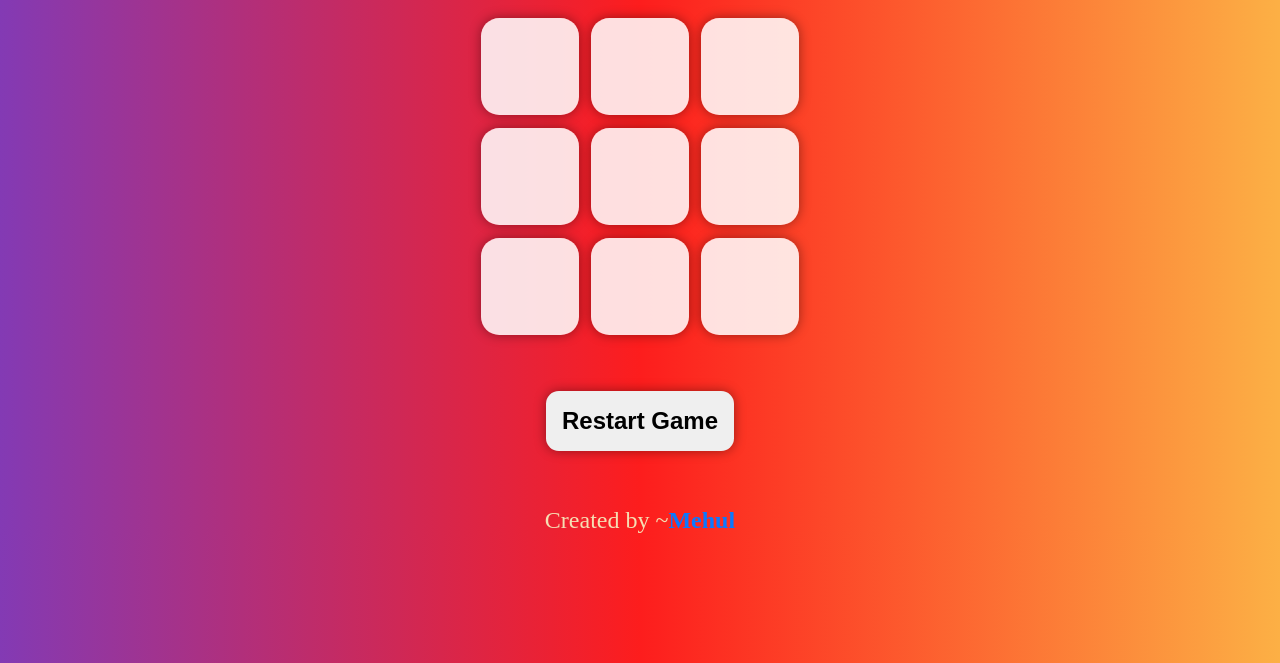
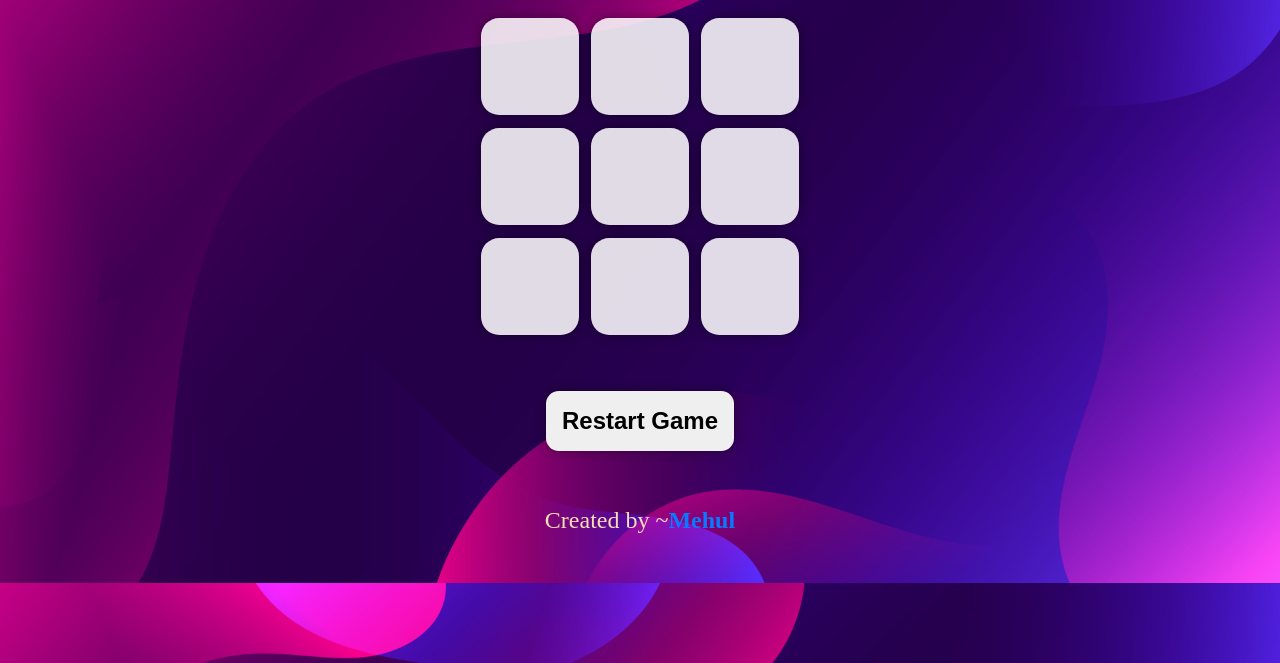
Before and after one commit to mehulkr9/tic-tac-toe, a plain HTML site: page index.html in a window 1280 px wide. Shown: the part 137-800 px from the top of the page. Drawn offline with Linux system fonts and the light colour scheme.

Commit message:
Change background style

```diff
--- a/style.css
+++ b/style.css
@@ -3,8 +3,8 @@
     padding: 0;
 }
 body{
-    background: rgb(131,58,180);
-    background: linear-gradient(90deg, rgba(131,58,180,1) 0%, rgba(253,29,29,1) 50%, rgba(252,176,69,1) 100%);
+    background-image: url('bgimage.jpg');
+    background-size:cover;
     /* text-decoration: none; */
 }
 h1{
@@ -53,7 +53,6 @@ main{
     text-shadow: 5px 5px 10px black;
     cursor: pointer;
     background-color: rgba(255, 255, 255, 0.858);
-    color: black;
 }
 .restartbtn{
     margin: 2rem;
```
